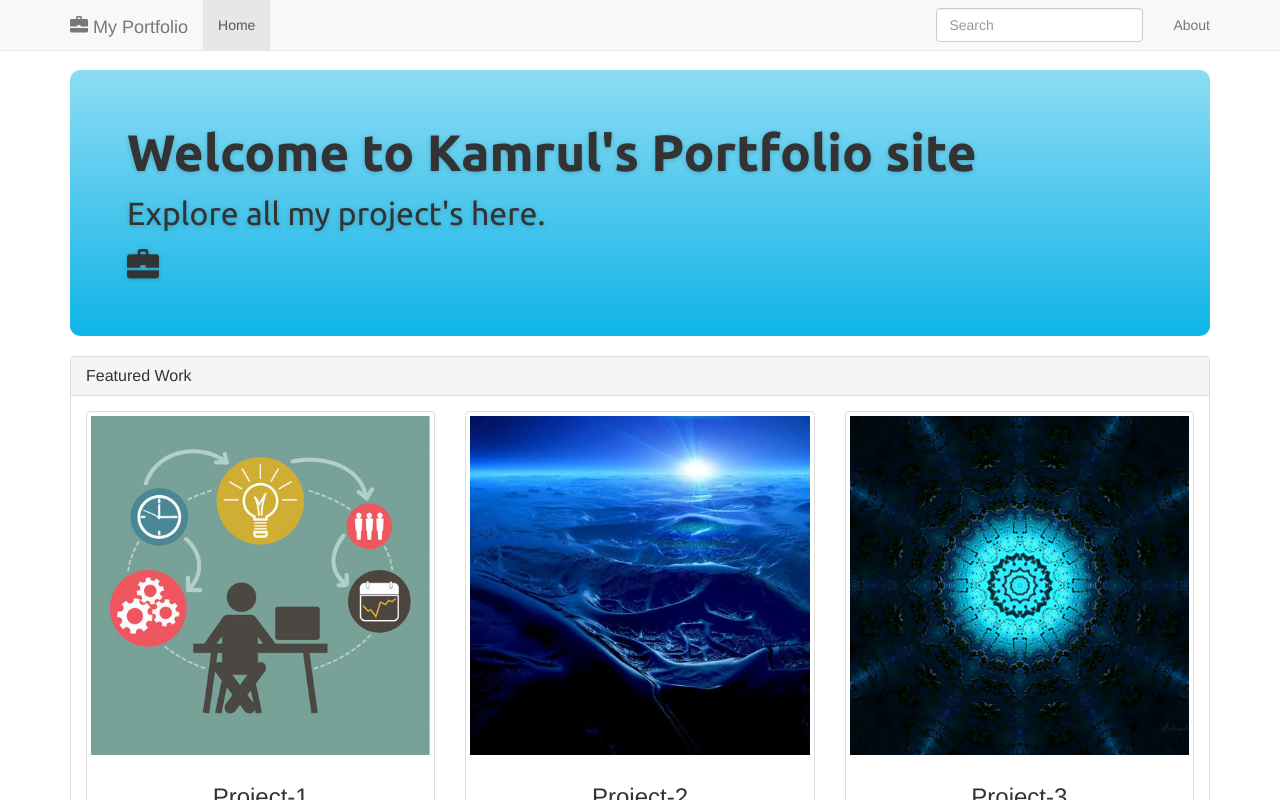
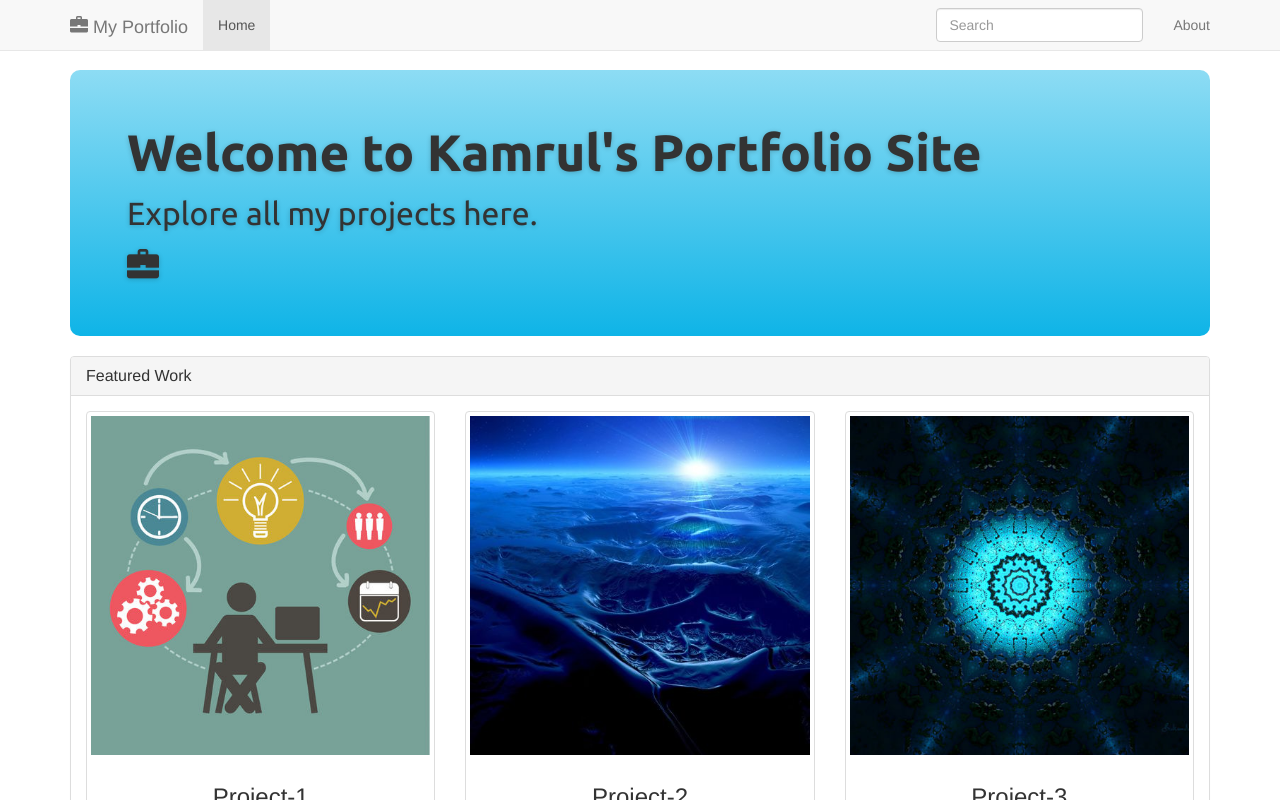
Before and after one commit to hvpulok/Udacity-portfolio_site, a website: page index.html in a window 1280 px wide. Shown: the top 800 px of the page. Drawn offline with nearby package versions, Linux system fonts and the light colour scheme.

Commit message:
Correct typos

```diff
--- a/index.html
+++ b/index.html
@@ -52,8 +52,8 @@
     <main class="container">
         <header>
             <div class="headerText">
-                <h1>Welcome to Kamrul's Portfolio site</h1>
-                <p>Explore all my project's here. </p>
+                <h1>Welcome to Kamrul's Portfolio Site</h1>
+                <p>Explore all my projects here. </p>
                 <p><span class="glyphicon glyphicon-briefcase" aria-hidden="true"></span></p>
 
             </div>
```
